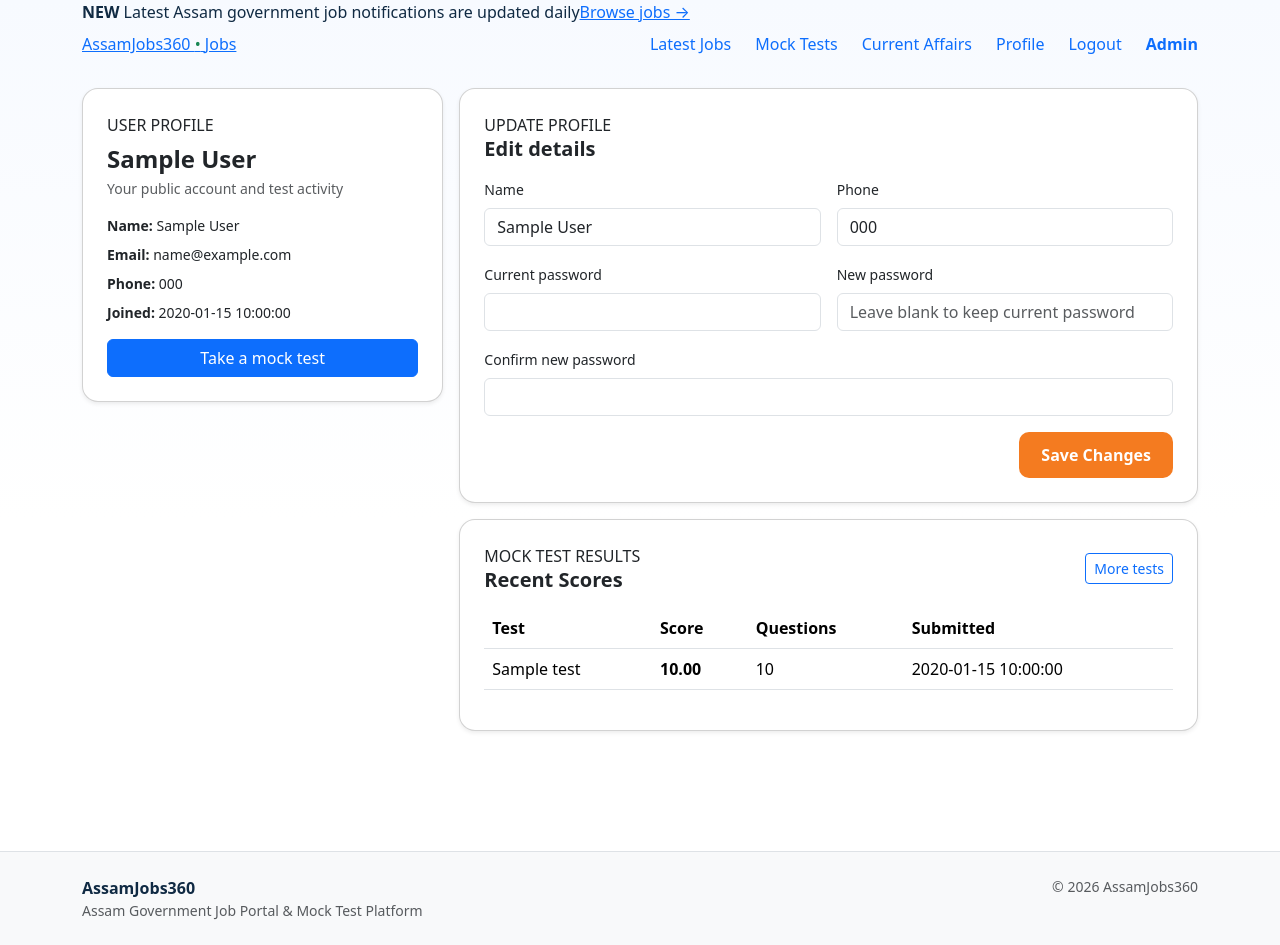
After one commit to Bikram9957/assamjobs360, a PHP site: page /user/profile.php in a window 1280 px wide. The commit adds this page. Run offline with PHP 8.4, Linux system fonts and the light colour scheme; the visitor is signed in with stand-in values (Sample User, id 1); tables that the repository leaves empty hold one stand-in row (values such as "Sample post"); some libraries are stand-ins or nearby versions.

Commit message:
Add editable public user profile

```diff
--- a/lib/db.php
+++ b/lib/db.php
@@ -148,6 +148,12 @@ function aj360_ensure_public_user_columns(mysqli $conn): void {
     $result = $conn->query('SHOW COLUMNS FROM users');
     while ($row = $result->fetch_assoc()) $existing[$row['Field']] = true;
 
+    if (!isset($existing['name'])) {
+        $conn->query('ALTER TABLE users ADD COLUMN name VARCHAR(120) NULL AFTER id');
+        $conn->query("UPDATE users SET name = SUBSTRING_INDEX(email, '@', 1) WHERE name IS NULL OR name = ''");
+        $conn->query('ALTER TABLE users MODIFY name VARCHAR(120) NOT NULL');
+    }
+
     if (!isset($existing['email_verified_at'])) {
         $conn->query('ALTER TABLE users ADD COLUMN email_verified_at DATETIME NULL');
     }
--- a/lib/security.php
+++ b/lib/security.php
@@ -31,7 +31,8 @@ function aj360_safe_url(?string $url): string {
 function aj360_base_path(): string {
     $script = str_replace('\\', '/', (string)($_SERVER['SCRIPT_NAME'] ?? '/index.php'));
     $directory = rtrim(str_replace('\\', '/', dirname($script)), '/');
-    if (preg_match('#/admin$#', $directory)) {
+    $leaf = basename($directory);
+    if (in_array($leaf, ['admin', 'user', 'api'], true)) {
         $directory = rtrim(dirname($directory), '/');
     }
     return $directory === '/' || $directory === '.' ? '' : $directory;
--- a/templates/partials/header.php
+++ b/templates/partials/header.php
@@ -15,6 +15,7 @@
         <a class="text-decoration-none" href="<?= aj360_h(aj360_url('/', ['p' => 'current-affairs'])) ?>">Current Affairs</a>
 
         <?php if (!empty($_SESSION['aj360_user_id'])): ?>
+          <a class="text-decoration-none" href="<?= aj360_h(aj360_url('user/profile.php')) ?>">Profile</a>
           <a class="text-decoration-none" href="<?= aj360_h(aj360_url('user/logout.php')) ?>">Logout</a>
         <?php else: ?>
           <a class="text-decoration-none" href="<?= aj360_h(aj360_url('user/login.php')) ?>">Login</a>
@@ -44,6 +45,7 @@
       <a class="text-decoration-none" href="<?= aj360_h(aj360_url('/', ['p' => 'current-affairs'])) ?>">Current Affairs</a>
 
       <?php if (!empty($_SESSION['aj360_user_id'])): ?>
+        <a class="text-decoration-none" href="<?= aj360_h(aj360_url('user/profile.php')) ?>">Profile</a>
         <a class="text-decoration-none" href="<?= aj360_h(aj360_url('user/logout.php')) ?>">Logout</a>
       <?php else: ?>
         <a class="text-decoration-none" href="<?= aj360_h(aj360_url('user/login.php')) ?>">Login</a>
--- /dev/null
+++ b/user/profile.php
@@ -0,0 +1,216 @@
+<?php
+declare(strict_types=1);
+
+require_once __DIR__ . '/../lib/db.php';
+require_once __DIR__ . '/../lib/security.php';
+require_once __DIR__ . '/../lib/user_security.php';
+
+aj360_require_user();
+
+$mysqli = db();
+$userId = (int)$_SESSION['aj360_user_id'];
+$error = '';
+$success = '';
+
+$columns = [];
+$result = $mysqli->query('SHOW COLUMNS FROM users');
+while ($row = $result->fetch_assoc()) {
+    $columns[$row['Field']] = true;
+}
+
+$nameSelect = isset($columns['name']) ? 'name' : "SUBSTRING_INDEX(email, '@', 1) AS name";
+
+if ($_SERVER['REQUEST_METHOD'] === 'POST') {
+    aj360_verify_csrf((string)($_POST['csrf'] ?? ''));
+
+    $stmt = $mysqli->prepare("SELECT id, {$nameSelect}, email, phone, password_hash, created_at FROM users WHERE id = ? LIMIT 1");
+    $stmt->bind_param('i', $userId);
+    $stmt->execute();
+    $currentUser = $stmt->get_result()->fetch_assoc();
+
+    if (!$currentUser) {
+        $error = 'User account not found.';
+    } else {
+        $name = trim((string)($_POST['name'] ?? ''));
+        $phone = trim((string)($_POST['phone'] ?? ''));
+        $currentPassword = (string)($_POST['current_password'] ?? '');
+        $newPassword = (string)($_POST['new_password'] ?? '');
+        $confirmPassword = (string)($_POST['confirm_password'] ?? '');
+
+        if ($name === '') {
+            $error = 'Name cannot be empty.';
+        } elseif ($phone !== '' && !preg_match('/^[0-9+\-\s]{6,30}$/', $phone)) {
+            $error = 'Enter a valid phone number.';
+        } elseif (!password_verify($currentPassword, (string)$currentUser['password_hash'])) {
+            $error = 'Current password is incorrect.';
+        } elseif ($newPassword !== '' && strlen($newPassword) < 8) {
+            $error = 'New password must contain at least 8 characters.';
+        } elseif ($newPassword !== '' && !hash_equals($newPassword, $confirmPassword)) {
+            $error = 'New passwords do not match.';
+        }
+
+        if ($error === '') {
+            $phoneValue = $phone === '' ? null : $phone;
+            $passwordHash = $newPassword !== '' ? password_hash($newPassword, PASSWORD_DEFAULT) : null;
+
+            try {
+                if ($passwordHash !== null) {
+                    $stmt = $mysqli->prepare('UPDATE users SET name = ?, phone = ?, password_hash = ? WHERE id = ? LIMIT 1');
+                    $stmt->bind_param('sssi', $name, $phoneValue, $passwordHash, $userId);
+                } else {
+                    $stmt = $mysqli->prepare('UPDATE users SET name = ?, phone = ? WHERE id = ? LIMIT 1');
+                    $stmt->bind_param('ssi', $name, $phoneValue, $userId);
+                }
+
+                $stmt->execute();
+                $success = 'Profile updated successfully.';
+            } catch (Throwable $e) {
+                $error = 'Unable to update profile. Please try again.';
+                if (defined('AJ360_DEBUG') && AJ360_DEBUG) {
+                    $error .= ' ' . $e->getMessage();
+                }
+            }
+        }
+    }
+}
+
+$stmt = $mysqli->prepare("SELECT id, {$nameSelect}, email, phone, created_at FROM users WHERE id = ? LIMIT 1");
+$stmt->bind_param('i', $userId);
+$stmt->execute();
+$user = $stmt->get_result()->fetch_assoc();
+
+$stmt = $mysqli->prepare('
+    SELECT r.score, r.total_questions, r.percentile, r.submitted_at, mt.title
+    FROM results r
+    INNER JOIN mock_tests mt ON mt.id = r.mock_test_id
+    WHERE r.user_id = ?
+    ORDER BY r.submitted_at DESC
+    LIMIT 10
+');
+$stmt->bind_param('i', $userId);
+$stmt->execute();
+$results = $stmt->get_result()->fetch_all(MYSQLI_ASSOC);
+
+$metaTitle = 'My Profile | AssamJobs360';
+$metaDescription = 'View your AssamJobs360 account details and recent mock test scores.';
+
+ob_start();
+?>
+<div class="py-4">
+  <div class="row g-3 align-items-start">
+    <div class="col-12 col-lg-4">
+      <div class="card rounded-4 shadow-sm">
+        <div class="card-body p-4">
+          <span class="eyebrow">USER PROFILE</span>
+          <h1 class="h4 fw-bold mt-2 mb-1"><?= aj360_h((string)($user['name'] ?? $user['email'] ?? 'User')) ?></h1>
+          <div class="text-muted small mb-3">Your public account and test activity</div>
+          <div class="small mb-2"><strong>Name:</strong> <?= aj360_h((string)($user['name'] ?? '')) ?></div>
+          <div class="small mb-2"><strong>Email:</strong> <?= aj360_h((string)($user['email'] ?? '')) ?></div>
+          <div class="small mb-2"><strong>Phone:</strong> <?= aj360_h((string)($user['phone'] ?? 'N/A')) ?></div>
+          <div class="small mb-2"><strong>Joined:</strong> <?= aj360_h((string)($user['created_at'] ?? '')) ?></div>
+          <div class="d-grid mt-3">
+            <a class="btn btn-primary" href="<?= aj360_h(aj360_url('/', ['p' => 'mock-tests'])) ?>">Take a mock test</a>
+          </div>
+        </div>
+      </div>
+    </div>
+
+    <div class="col-12 col-lg-8">
+      <div class="card rounded-4 shadow-sm mb-3">
+        <div class="card-body p-4">
+          <div class="d-flex justify-content-between align-items-center gap-2 mb-3">
+            <div>
+              <span class="eyebrow">UPDATE PROFILE</span>
+              <h2 class="h5 fw-bold mb-0">Edit details</h2>
+            </div>
+          </div>
+
+          <?php if ($error): ?>
+            <div class="alert alert-danger small"><?= aj360_h($error) ?></div>
+          <?php endif; ?>
+
+          <?php if ($success): ?>
+            <div class="alert alert-success small"><?= aj360_h($success) ?></div>
+          <?php endif; ?>
+
+          <form method="post">
+            <input type="hidden" name="csrf" value="<?= aj360_h(aj360_csrf_token()) ?>">
+
+            <div class="row g-3">
+              <div class="col-12 col-md-6">
+                <label class="form-label small">Name</label>
+                <input name="name" type="text" class="form-control" required value="<?= aj360_h((string)($user['name'] ?? '')) ?>">
+              </div>
+
+              <div class="col-12 col-md-6">
+                <label class="form-label small">Phone</label>
+                <input name="phone" type="text" class="form-control" value="<?= aj360_h((string)($user['phone'] ?? '')) ?>" placeholder="+91 9xxxxxxxxx">
+              </div>
+
+              <div class="col-12 col-md-6">
+                <label class="form-label small">Current password</label>
+                <input name="current_password" type="password" class="form-control" required autocomplete="current-password">
+              </div>
+
+              <div class="col-12 col-md-6">
+                <label class="form-label small">New password</label>
+                <input name="new_password" type="password" class="form-control" minlength="8" autocomplete="new-password" placeholder="Leave blank to keep current password">
+              </div>
+
+              <div class="col-12">
+                <label class="form-label small">Confirm new password</label>
+                <input name="confirm_password" type="password" class="form-control" minlength="8" autocomplete="new-password">
+              </div>
+            </div>
+
+            <div class="d-grid d-md-flex justify-content-md-end gap-2 mt-3">
+              <button class="btn btn-search" type="submit">Save Changes</button>
+            </div>
+          </form>
+        </div>
+      </div>
+
+      <div class="card rounded-4 shadow-sm">
+        <div class="card-body p-4">
+          <div class="d-flex justify-content-between align-items-center gap-2 mb-3">
+            <div>
+              <span class="eyebrow">MOCK TEST RESULTS</span>
+              <h2 class="h5 fw-bold mb-0">Recent Scores</h2>
+            </div>
+            <a class="btn btn-outline-primary btn-sm" href="<?= aj360_h(aj360_url('/', ['p' => 'mock-tests'])) ?>">More tests</a>
+          </div>
+
+          <?php if (!$results): ?>
+            <div class="alert alert-light border mb-0">No mock test results yet. Start a test to see your score history here.</div>
+          <?php else: ?>
+            <div class="table-responsive">
+              <table class="table align-middle">
+                <thead>
+                  <tr>
+                    <th>Test</th>
+                    <th>Score</th>
+                    <th>Questions</th>
+                    <th>Submitted</th>
+                  </tr>
+                </thead>
+                <tbody>
+                  <?php foreach ($results as $row): ?>
+                    <tr>
+                      <td><?= aj360_h((string)$row['title']) ?></td>
+                      <td><strong><?= aj360_h(number_format((float)$row['score'], 2)) ?></strong></td>
+                      <td><?= (int)$row['total_questions'] ?></td>
+                      <td><?= aj360_h((string)$row['submitted_at']) ?></td>
+                    </tr>
+                  <?php endforeach; ?>
+                </tbody>
+              </table>
+            </div>
+          <?php endif; ?>
+        </div>
+      </div>
+    </div>
+  </div>
+</div>
+<?php
+$content = ob_get_clean();
+require __DIR__ . '/../templates/layout.php';
```
Also changed, not shown: database/assamjobs360.sql (+2 -14 lines), database/update_existing_install.sql (+4 -14 lines), templates/mock_tests.php (+11 -1 lines), user/login.php (+4 -10 lines), user/register.php (+22 -30 lines), user/verify_email.php (+2 -72 lines).
